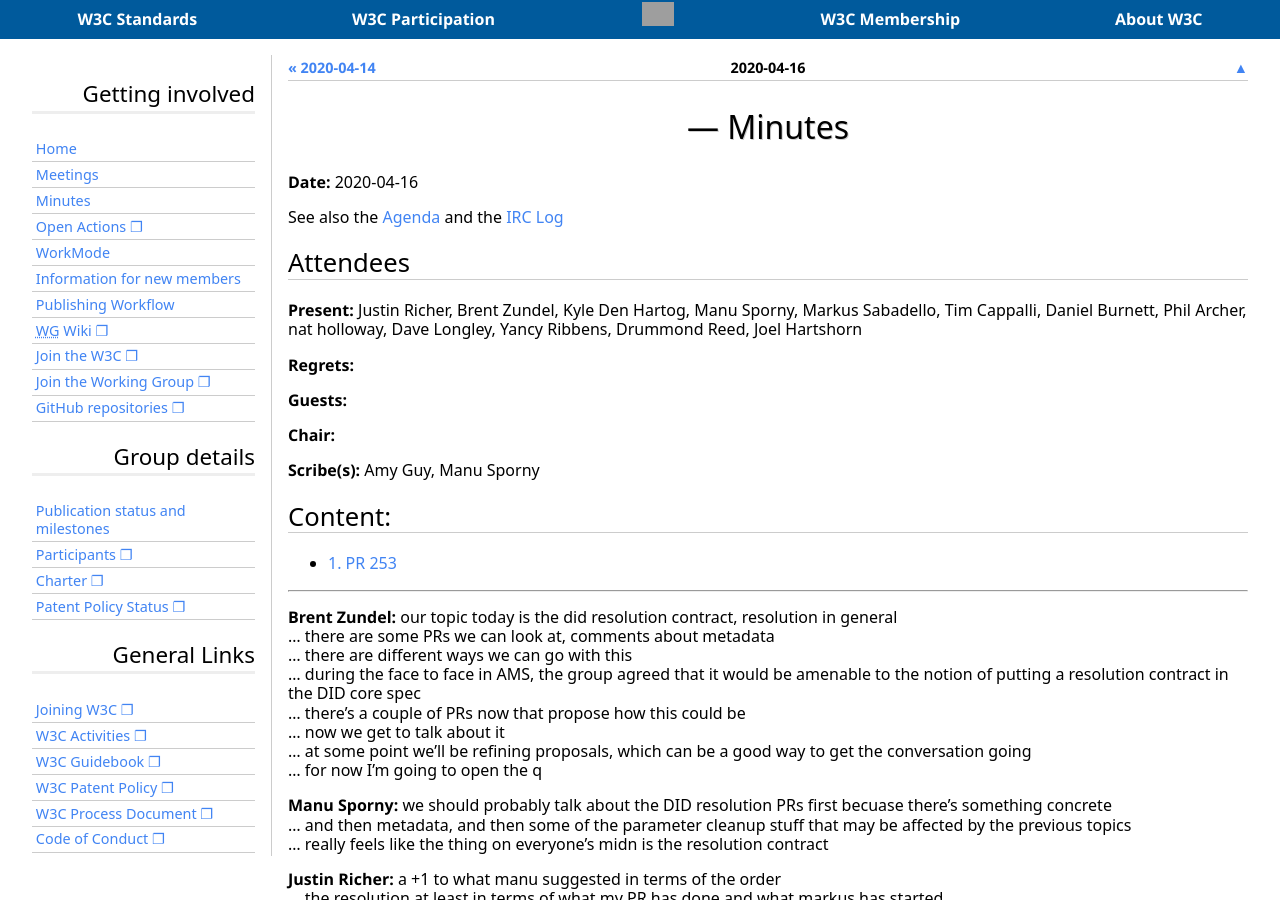
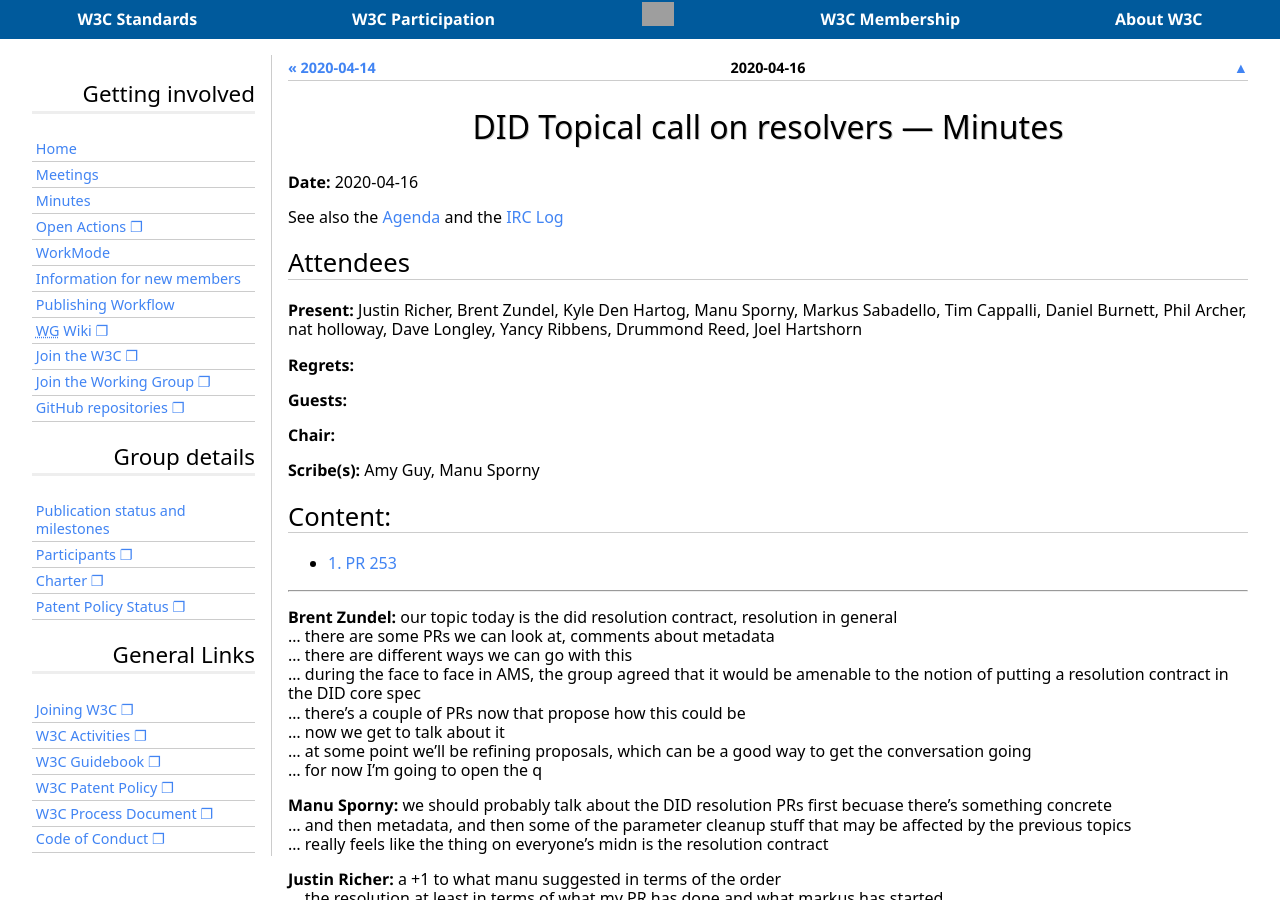
Before and after one commit to w3c/did-wg, a Jekyll site: the page built from _minutes/2020-04-16-did-topic.md, in a window 1280 px wide and 900 px high. Built offline with Jekyll 4.4.1, drawn with Linux system fonts in a browser that asks for light colours; some web fonts are replaced; grey boxes are pictures that could not be loaded.

Commit message:
Meeting title missing

```diff
--- a/_minutes/2020-04-16-did-topic.md
+++ b/_minutes/2020-04-16-did-topic.md
@@ -1,14 +1,14 @@
 ---
 layout: minutes
 date: 2020-04-16
-title:  — 2020-04-16
+title: DID Topical call on resolvers — 2020-04-16
 json-ld: |
     {
         "@context": "https://schema.org/",
         "@type": "CreativeWork",
         "url": "https://www.w3.org/2019/did-wg/Meetings/Minutes/2020-04-16-did",
-        "name": " — Minutes",
-        "about": "",
+        "name": "DID Topical call on resolvers — Minutes",
+        "about": "DID Topical call on resolvers",
         "dateCreated": "2020-04-16",
         "genre": "Meeting Minutes",
         "publisher": {
@@ -18,7 +18,7 @@ json-ld: |
         },
         "recordedAt": {
             "@type": "Event",
-            "name": "",
+            "name": "DID Topical call on resolvers",
             "startDate": "2020-04-16",
             "endDate": "2020-04-16",
             "attendee": [
@@ -94,7 +94,7 @@ json-ld: |
     }
 ---
 
-#  — Minutes
+# DID Topical call on resolvers — Minutes
 {: .no_toc}
 
 
```
